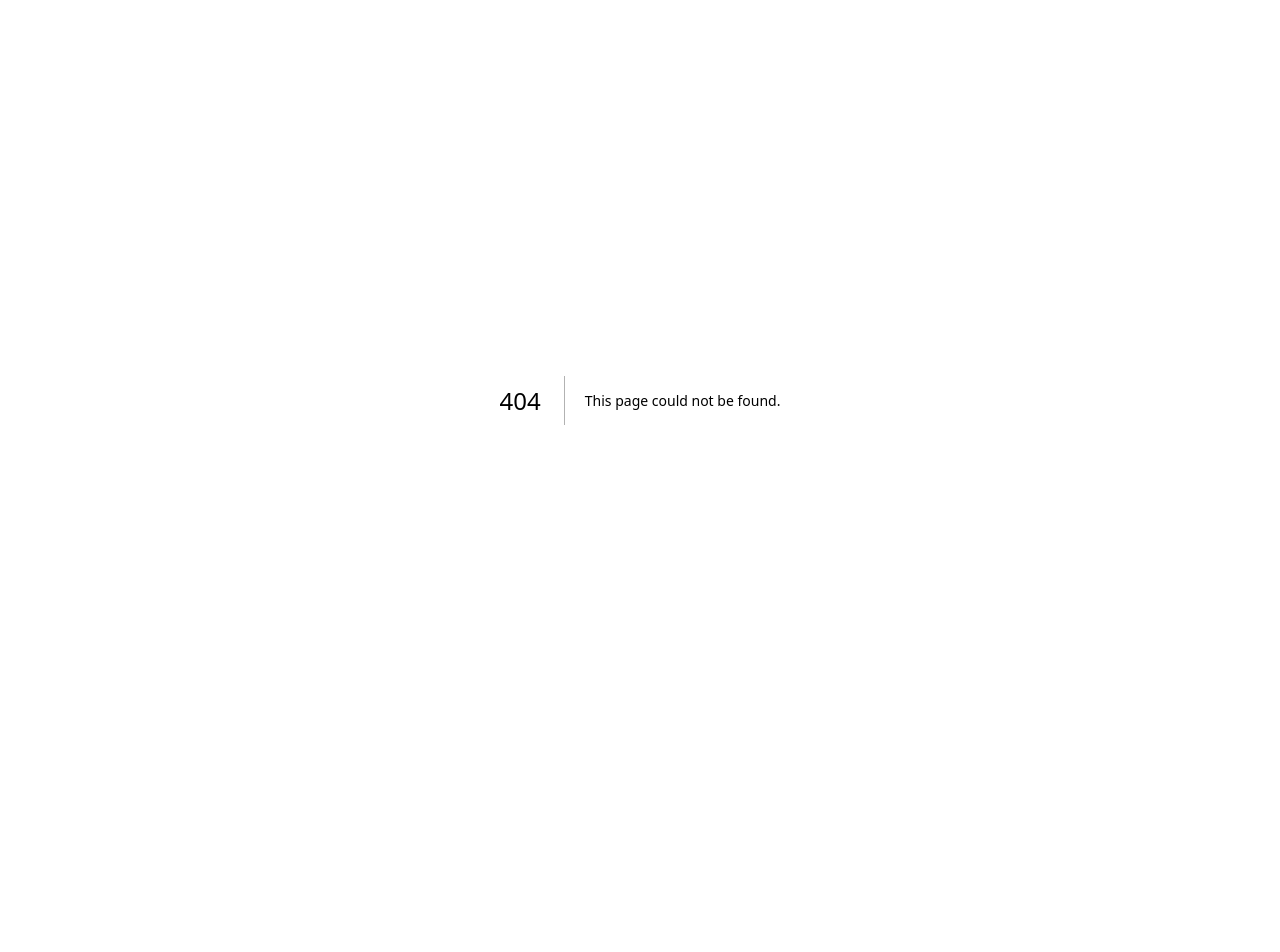
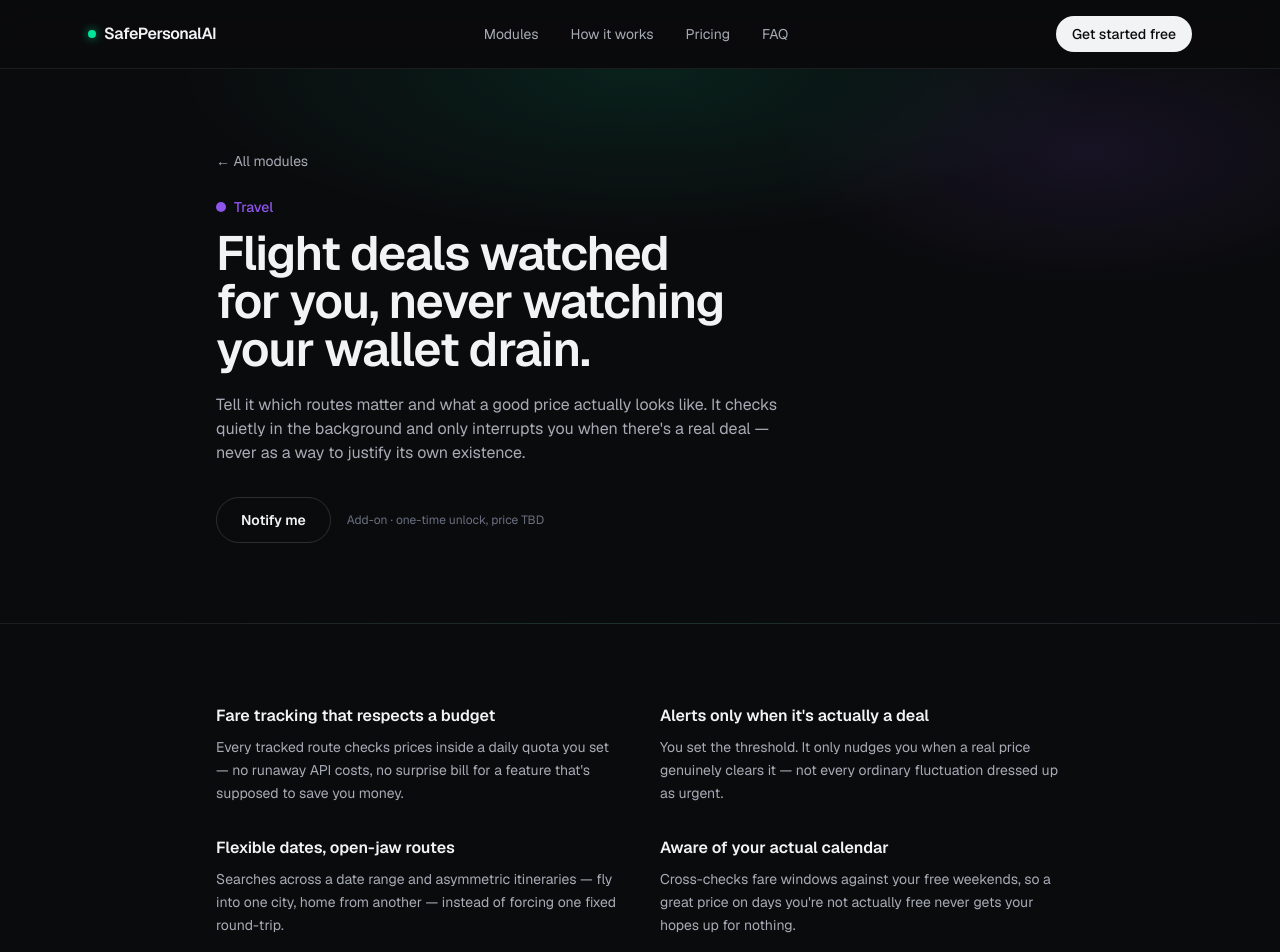
Before and after one commit to Krawatt-creator/safepersonalai-website, a Next.js app: page /modules/travel in a window 1280 px wide. Before the commit this address had no page. Shown: the top 952 px of the page. Before the commit the page ends 800 px from the top, so only its background shows below. Built offline with nearby package versions, Linux system fonts and the light colour scheme.

Commit message:
Add dedicated module pages (Operational, Travel, Wealth)

```diff
--- /dev/null
+++ b/src/app/modules/operational/page.tsx
@@ -0,0 +1,52 @@
+import type { Metadata } from "next";
+import ModulePageShell from "@/components/ModulePageShell";
+import UseCasesSection from "@/components/UseCasesSection";
+
+export const metadata: Metadata = {
+  title: "Operational",
+  description:
+    "Inbox, calendar, iMessage, and to-dos — handled and drafted for you, included with every SafePersonalAI install.",
+};
+
+export default function OperationalPage() {
+  return (
+    <ModulePageShell
+      accent="green"
+      name="Operational"
+      tagline="Your inbox, calendar, and to-dos — handled, never surprised."
+      intro="The part of SafePersonalAI every install starts with. It reads what actually arrives — email, iMessage, a photographed invoice, a voice memo — works out what needs doing, and drafts it. You decide what happens next."
+      priceLabel="Included"
+      priceNote="no card required"
+      ctaLabel="Get SafePersonalAI"
+      ctaHref="/#pricing"
+      features={[
+        {
+          title: "Inbox triage, drafted for you",
+          body: "Reads new mail, works out what needs a reply, and drafts it in your language and your usual tone — you send it, or you don't.",
+        },
+        {
+          title: "Calendar events without the awkwardness",
+          body: "Creates events from an email or a text you sent yourself. It can't invite anyone else to it — that capability simply isn't in the software.",
+        },
+        {
+          title: "To-dos that actually remind you",
+          body: "Deadlines get color-coded and nudged before they're overdue — synced to Apple Reminders too, if you want them there.",
+        },
+        {
+          title: "One queue for every decision",
+          body: "Every proposed action — a reply, an event, a filed document, a tracked payment — lands in the same Pending Actions queue. Approve, snooze, reject, or correct it in your own words.",
+        },
+        {
+          title: "Understands however it arrives",
+          body: "A typed message, a voice memo, a photo of a bill — all handled the same way: understood, then staged, never acted on without you.",
+        },
+        {
+          title: "Runs on your own AI key",
+          body: "Connect Anthropic, OpenAI, Gemini, or a free local Ollama model. You pay your provider directly, at their price — never us.",
+        },
+      ]}
+    >
+      <UseCasesSection />
+    </ModulePageShell>
+  );
+}
--- /dev/null
+++ b/src/app/modules/travel/page.tsx
@@ -0,0 +1,41 @@
+import type { Metadata } from "next";
+import ModulePageShell from "@/components/ModulePageShell";
+
+export const metadata: Metadata = {
+  title: "Travel",
+  description:
+    "Flight price tracking that never overspends its own budget, and only tells you about a deal that's actually a deal.",
+};
+
+export default function TravelPage() {
+  return (
+    <ModulePageShell
+      accent="violet"
+      name="Travel"
+      tagline="Flight deals watched for you, never watching your wallet drain."
+      intro="Tell it which routes matter and what a good price actually looks like. It checks quietly in the background and only interrupts you when there's a real deal — never as a way to justify its own existence."
+      priceLabel="Add-on"
+      priceNote="one-time unlock, price TBD"
+      ctaLabel="Notify me"
+      ctaHref="/#pricing"
+      features={[
+        {
+          title: "Fare tracking that respects a budget",
+          body: "Every tracked route checks prices inside a daily quota you set — no runaway API costs, no surprise bill for a feature that's supposed to save you money.",
+        },
+        {
+          title: "Alerts only when it's actually a deal",
+          body: "You set the threshold. It only nudges you when a real price genuinely clears it — not every ordinary fluctuation dressed up as urgent.",
+        },
+        {
+          title: "Flexible dates, open-jaw routes",
+          body: "Searches across a date range and asymmetric itineraries — fly into one city, home from another — instead of forcing one fixed round-trip.",
+        },
+        {
+          title: "Aware of your actual calendar",
+          body: "Cross-checks fare windows against your free weekends, so a great price on days you're not actually free never gets your hopes up for nothing.",
+        },
+      ]}
+    />
+  );
+}
--- /dev/null
+++ b/src/app/modules/wealth/page.tsx
@@ -0,0 +1,41 @@
+import type { Metadata } from "next";
+import ModulePageShell from "@/components/ModulePageShell";
+
+export const metadata: Metadata = {
+  title: "Wealth",
+  description:
+    "A finance dashboard that forecasts your cash flow instead of just tallying it, with statements filed and reconciled automatically.",
+};
+
+export default function WealthPage() {
+  return (
+    <ModulePageShell
+      accent="green"
+      name="Wealth"
+      tagline="A finance dashboard that forecasts, not just tallies."
+      intro="Most finance apps tell you what already happened. This one also tells you what's about to — a cash-flow forecast, guardrail warnings before a threshold breaks, and every euro reconciled, not just categorized."
+      priceLabel="Add-on"
+      priceNote="one-time unlock, price TBD"
+      ctaLabel="Notify me"
+      ctaHref="/#pricing"
+      features={[
+        {
+          title: "Statements filed themselves",
+          body: "Bank and invoice PDFs are read, categorized, and filed into the right Drive folder automatically — no more scanning your inbox for attachments.",
+        },
+        {
+          title: "A forecast, not just a balance",
+          body: "Projects your cash flow forward and flags a guardrail breach before it happens, not after you've already noticed the account running low.",
+        },
+        {
+          title: "Your actual portfolio, imported",
+          body: "Pulls in your broker's export so your real holdings and transaction history show up alongside everything else — one place, not three tabs.",
+        },
+        {
+          title: "Every euro reconciled",
+          body: "A full reconciliation view — nothing mystery, nothing double-counted, nothing quietly missing.",
+        },
+      ]}
+    />
+  );
+}
--- a/src/app/sitemap.ts
+++ b/src/app/sitemap.ts
@@ -7,6 +7,9 @@ export default function sitemap(): MetadataRoute.Sitemap {
   const now = new Date();
   return [
     { url: `${base}/`, lastModified: now, changeFrequency: "weekly", priority: 1 },
+    { url: `${base}/modules/operational`, lastModified: now, changeFrequency: "monthly", priority: 0.8 },
+    { url: `${base}/modules/travel`, lastModified: now, changeFrequency: "monthly", priority: 0.6 },
+    { url: `${base}/modules/wealth`, lastModified: now, changeFrequency: "monthly", priority: 0.6 },
     { url: `${base}/privacy`, lastModified: now, changeFrequency: "yearly", priority: 0.3 },
     { url: `${base}/terms`, lastModified: now, changeFrequency: "yearly", priority: 0.3 },
   ];
--- /dev/null
+++ b/src/components/ModulePageShell.tsx
@@ -0,0 +1,110 @@
+import Link from "next/link";
+import Nav from "./Nav";
+import Footer from "./Footer";
+import Reveal from "./Reveal";
+
+type Feature = { title: string; body: string };
+
+export default function ModulePageShell({
+  accent,
+  name,
+  tagline,
+  intro,
+  features,
+  priceLabel,
+  priceNote,
+  ctaLabel,
+  ctaHref,
+  children,
+}: {
+  accent: "green" | "violet";
+  name: string;
+  tagline: string;
+  intro: string;
+  features: Feature[];
+  priceLabel: string;
+  priceNote: string;
+  ctaLabel: string;
+  ctaHref: string;
+  children?: React.ReactNode;
+}) {
+  const dot = accent === "green" ? "bg-green" : "bg-violet";
+  const accentText = accent === "green" ? "text-green" : "text-violet";
+  const ctaClass =
+    accent === "green"
+      ? "bg-green text-[#06110c] hover:brightness-110"
+      : "border border-border-strong text-text hover:border-text-tertiary";
+
+  return (
+    <>
+      <Nav />
+      <main className="flex-1">
+        <section className="bg-radial-glow border-b border-border py-20">
+          <div className="mx-auto max-w-4xl px-6">
+            <Link
+              href="/#modules"
+              className="text-sm text-text-secondary transition hover:text-text"
+            >
+              ← All modules
+            </Link>
+            <div className="mt-6 flex items-center gap-2">
+              <span className={`h-2.5 w-2.5 rounded-full ${dot}`} />
+              <p className={`text-sm font-medium ${accentText}`}>{name}</p>
+            </div>
+            <h1 className="mt-3 max-w-2xl text-4xl font-semibold tracking-tight text-balance text-text sm:text-5xl">
+              {tagline}
+            </h1>
+            <p className="mt-5 max-w-xl text-text-secondary text-pretty">
+              {intro}
+            </p>
+            <div className="mt-8 flex flex-wrap items-center gap-4">
+              <a
+                href={ctaHref}
+                className={`rounded-full px-6 py-3 text-sm font-semibold transition hover:scale-[1.02] active:scale-[0.98] ${ctaClass}`}
+              >
+                {ctaLabel}
+              </a>
+              <span className="text-xs text-text-tertiary">
+                {priceLabel} · {priceNote}
+              </span>
+            </div>
+          </div>
+        </section>
+
+        <section className="py-20">
+          <div className="mx-auto max-w-4xl px-6">
+            <div className="grid gap-x-10 gap-y-8 sm:grid-cols-2">
+              {features.map((f, i) => (
+                <Reveal key={f.title} delay={i * 60}>
+                  <h3 className="text-base font-semibold text-text">
+                    {f.title}
+                  </h3>
+                  <p className="mt-2 text-sm leading-relaxed text-text-secondary">
+                    {f.body}
+                  </p>
+                </Reveal>
+              ))}
+            </div>
+          </div>
+        </section>
+
+        {children}
+
+        <section className="border-t border-border py-16 text-center">
+          <div className="mx-auto max-w-2xl px-6">
+            <h2 className="text-2xl font-semibold text-text">
+              Ready for {name}?
+            </h2>
+            <a
+              href={ctaHref}
+              className={`mt-6 inline-block rounded-full px-6 py-3 text-sm font-semibold transition hover:scale-[1.02] active:scale-[0.98] ${ctaClass}`}
+            >
+              {ctaLabel}
+            </a>
+          </div>
+        </section>
+      </main>
+      <Footer />
+    </>
+  );
+}
--- a/src/components/ModulesPricing.tsx
+++ b/src/components/ModulesPricing.tsx
@@ -1,3 +1,4 @@
+import Link from "next/link";
 import Reveal from "./Reveal";
 
 type Module = {
@@ -129,6 +130,13 @@ function ModuleCard({ module: m }: { module: Module }) {
         ))}
       </ul>
 
+      <Link
+        href={`/modules/${m.key}`}
+        className="mt-6 self-start text-sm font-medium text-text-secondary underline-offset-4 transition hover:text-text hover:underline"
+      >
+        Learn more →
+      </Link>
+
       <a
         href="#"
         className={`mt-8 rounded-full px-5 py-2.5 text-center text-sm font-medium transition hover:scale-[1.02] active:scale-[0.98] ${
```
